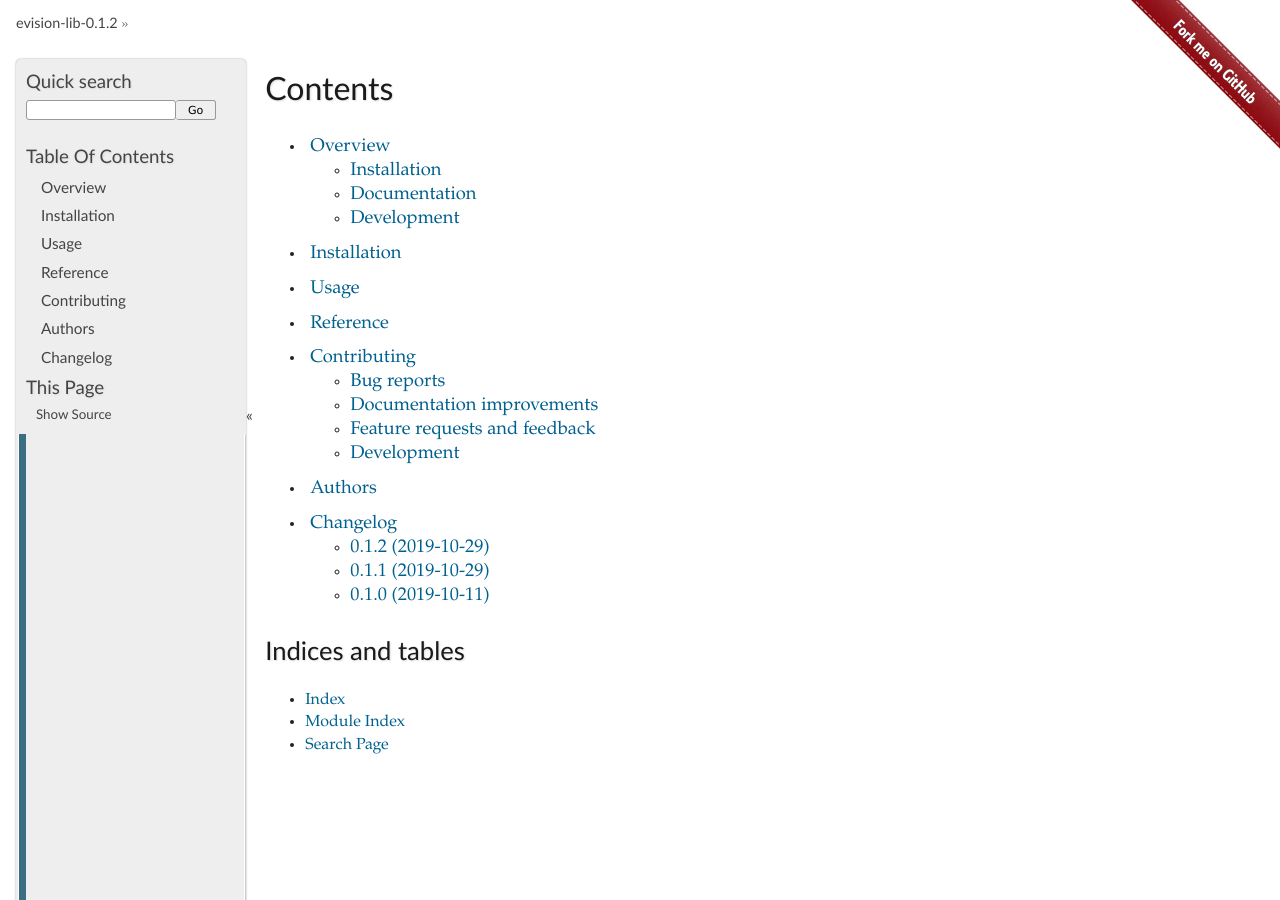
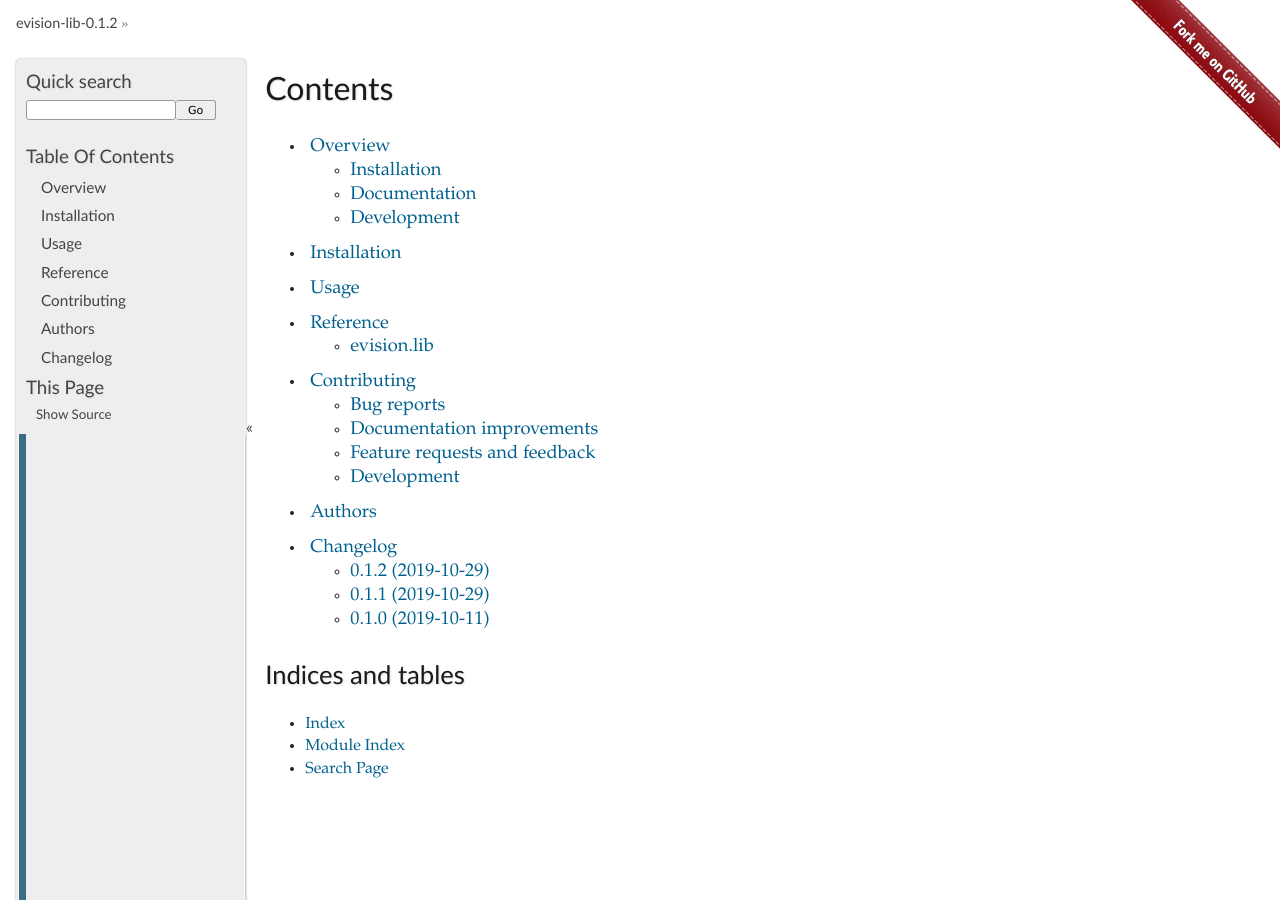
Before and after one commit to evision-ai/evision-lib, a Sphinx documentation site: the page built from docs/index.rst, in a window 1280 px wide and 900 px high. Built offline with Sphinx 7.4.7, drawn with Linux system fonts in a browser that asks for light colours.

Commit message:
update docs

```diff
--- a/docs/reference/lib.rst
+++ b/docs/reference/evision/lib.rst
@@ -1,5 +1,5 @@
 evision.lib
-===
+===========
 
 .. testsetup::
 
--- a/docs/reference/index.rst
+++ b/docs/reference/index.rst
@@ -4,4 +4,4 @@ Reference
 .. toctree::
     :glob:
 
-    evision.lib*
+    evision/lib*
```
